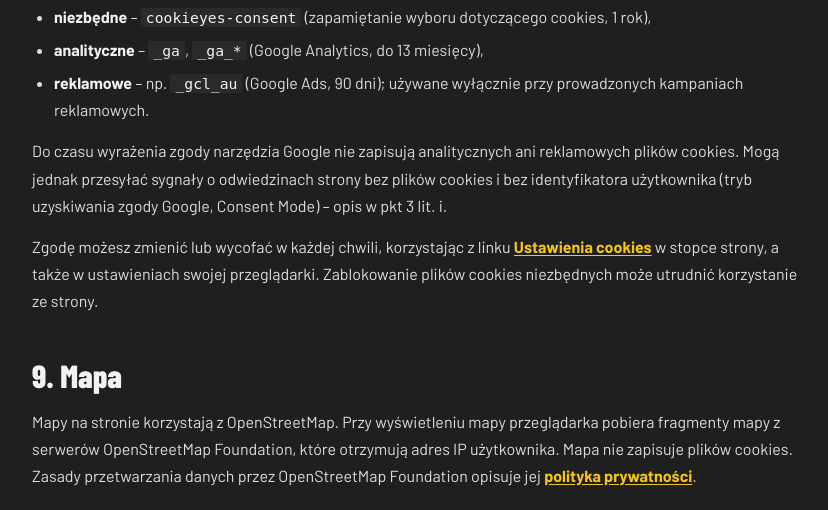
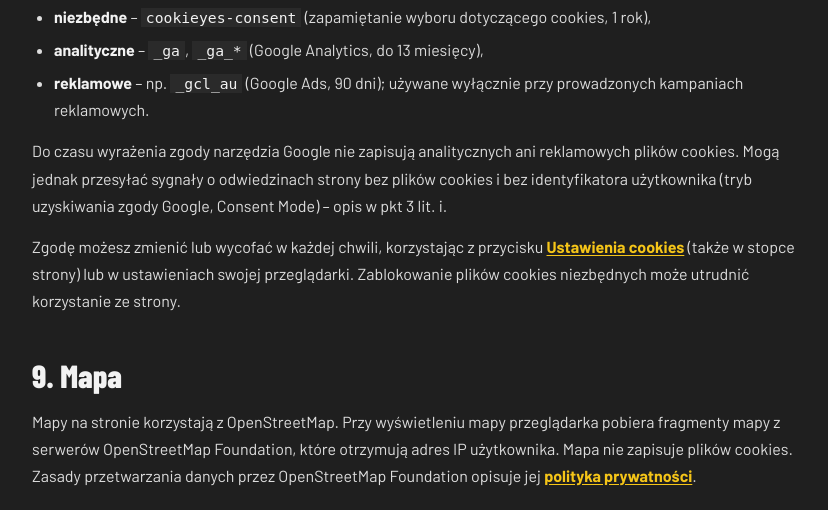
Before and after one commit to adam-fabis/pomocdrogowa-pabianice, a PHP site: page /polityka-prywatnosci/ in a window 1280 px wide. Shown: the part 4979-5489 px from the top of the page, without its empty margins (218-1046 px from the left). Run offline with PHP 8.4, Linux system fonts and the light colour scheme.

Commit message:
Make "Ustawienia cookies" a button instead of a # link
The CookieYes trigger (cky-banner-element) was an <a href="#">, which
added a hash to the URL and jumped to the top of the page. It is now a
<button type="button"> with a .btn-link reset so it looks like the
neighbouring links, in the footer and in section 8 of the policy.

Co-Authored-By: Claude Opus 5.5 <noreply@anthropic.com>

```diff
--- a/public_html/assets/css/main.css
+++ b/public_html/assets/css/main.css
@@ -123,6 +123,7 @@ img{max-width:100%}
 picture>img{height:auto}
 picture>source{display:none} /* przy picture{display:contents} <source> stawałby się elementem gridu/flexa (pusta kolumna) */ /* atrybut height (CLS) nie może blokować aspect-ratio; hero ma inline height:100% */
 button{font:inherit;color:inherit}
+.btn-link{background:none;border:0;padding:0;cursor:pointer;text-decoration:underline} /* przycisk wyglądający jak link (np. „Ustawienia cookies” — CookieYes .cky-banner-element) */
 a:focus-visible,button:focus-visible{outline:2px solid #f5c518;outline-offset:2px}
 ::selection{background:#f5c518;color:#111}
 @keyframes pulse{0%{box-shadow:0 0 0 0 rgba(58,211,107,.7)}70%{box-shadow:0 0 0 10px rgba(58,211,107,0)}100%{box-shadow:0 0 0 0 rgba(58,211,107,0)}}
@@ -265,7 +266,8 @@ body.lb-open{overflow:hidden}
 .pol ul{margin:0 0 14px;padding-left:22px}
 .pol li{margin-bottom:6px}
 .pol b{color:#f2f2f2}
-.pol a{text-decoration:underline;text-underline-offset:2px;font-weight:700}
+.pol a,.pol .btn-link{text-decoration:underline;text-underline-offset:2px;font-weight:700;color:#f5c518}
+.pol .btn-link:hover{color:#fff}
 .pol code{font-size:.92em;background:#2a2a2a;color:#f2f2f2;padding:1px 5px}
 .pol .pol-date{font-size:13px;font-weight:700;letter-spacing:1px;color:#999}
 .pol .pol-box{margin:0 0 16px;padding:18px 20px 4px;background:#262626;border-left:4px solid #f5c518}
--- a/public_html/partials/footer.php
+++ b/public_html/partials/footer.php
@@ -14,7 +14,7 @@ $footItems = ['home' => ['Strona główna', '/'], 'oferta' => ['Oferta', '/ofert
       <?php endforeach; ?>
       <a href="<?php echo $FB; ?>" target="_blank" rel="noopener" class="hov-text" style="color:#ccc;transition:color .2s">Facebook</a></div>
   </div>
-  <div style="border-top:1px solid #2a2a2a"><div data-bottomrow><span>© <?php echo date('Y'); ?> Pomoc Drogowa Łukasz Rogowski · Pabianice</span><a href="<?php echo $page === 'polityka' ? '#top' : '/polityka-prywatnosci/'; ?>" class="hov-text" style="color:#aaa;text-decoration:underline;transition:color .2s">Polityka prywatności</a><a href="#" class="cky-banner-element hov-text" style="color:#aaa;text-decoration:underline;transition:color .2s">Ustawienia cookies</a><span>Projekt i wykonanie: <a href="https://pozycjonujewizytowke.pl/" target="_blank" rel="noopener" class="hov-text" style="color:#aaa;text-decoration:underline;transition:color .2s">pozycjonujewizytowke.pl</a></span></div></div>
+  <div style="border-top:1px solid #2a2a2a"><div data-bottomrow><span>© <?php echo date('Y'); ?> Pomoc Drogowa Łukasz Rogowski · Pabianice</span><a href="<?php echo $page === 'polityka' ? '#top' : '/polityka-prywatnosci/'; ?>" class="hov-text" style="color:#aaa;text-decoration:underline;transition:color .2s">Polityka prywatności</a><button type="button" class="cky-banner-element btn-link hov-text" style="color:#aaa;transition:color .2s">Ustawienia cookies</button><span>Projekt i wykonanie: <a href="https://pozycjonujewizytowke.pl/" target="_blank" rel="noopener" class="hov-text" style="color:#aaa;text-decoration:underline;transition:color .2s">pozycjonujewizytowke.pl</a></span></div></div>
   <a href="<?php echo $PHONE_HREF; ?>" data-fab class="press"><span class="dot"></span><span class="fab-desk">24H · <?php echo $PHONE_SHORT; ?></span><span class="fab-mob">ZADZWOŃ 24H · <?php echo $PHONE_SHORT; ?></span></a>
 </footer>
 </div>
--- a/public_html/polityka-prywatnosci.php
+++ b/public_html/polityka-prywatnosci.php
@@ -172,7 +172,7 @@ include __DIR__ . '/partials/header.php';
       <li><b>reklamowe</b> – np. <code>_gcl_au</code> (Google Ads, 90 dni); używane wyłącznie przy prowadzonych kampaniach reklamowych.</li>
     </ul>
     <p>Do czasu wyrażenia zgody narzędzia Google nie zapisują analitycznych ani reklamowych plików cookies. Mogą jednak przesyłać sygnały o odwiedzinach strony bez plików cookies i bez identyfikatora użytkownika (tryb uzyskiwania zgody Google, Consent Mode) – opis w pkt 3 lit. i.</p>
-    <p>Zgodę możesz zmienić lub wycofać w każdej chwili, korzystając z linku <a href="#" class="cky-banner-element">Ustawienia cookies</a> w stopce strony, a także w ustawieniach swojej przeglądarki. Zablokowanie plików cookies niezbędnych może utrudnić korzystanie ze strony.</p>
+    <p>Zgodę możesz zmienić lub wycofać w każdej chwili, korzystając z przycisku <button type="button" class="cky-banner-element btn-link">Ustawienia cookies</button> (także w stopce strony) lub w ustawieniach swojej przeglądarki. Zablokowanie plików cookies niezbędnych może utrudnić korzystanie ze strony.</p>
 
     <h2>9. Mapa</h2>
     <p>Mapy na stronie korzystają z OpenStreetMap. Przy wyświetleniu mapy przeglądarka pobiera fragmenty mapy z serwerów OpenStreetMap Foundation, które otrzymują adres IP użytkownika. Mapa nie zapisuje plików cookies. Zasady przetwarzania danych przez OpenStreetMap Foundation opisuje jej <a href="https://osmfoundation.org/wiki/Privacy_Policy" target="_blank" rel="noopener">polityka prywatności</a>.</p>
```
Also changed, not shown: 1 other file.
